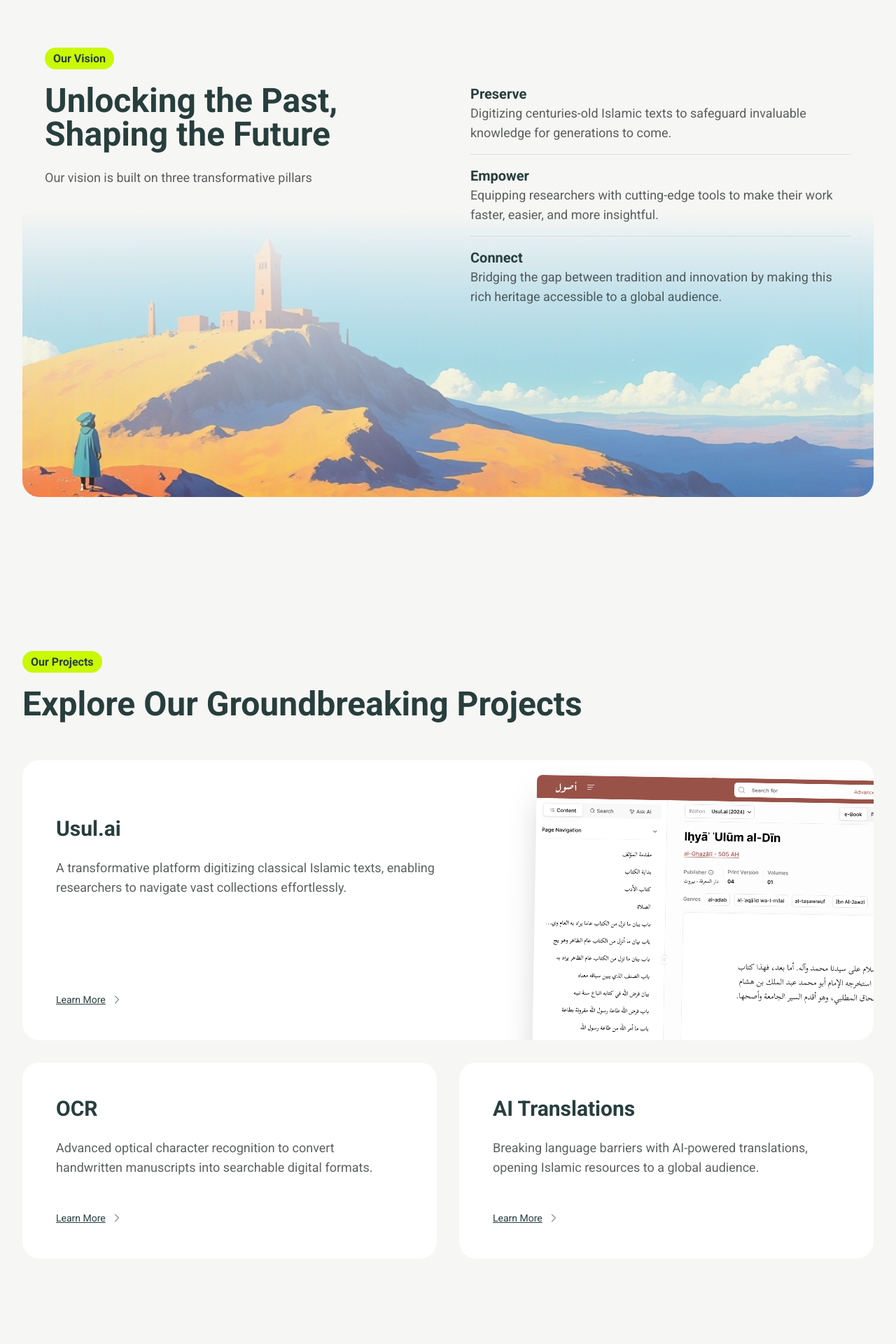
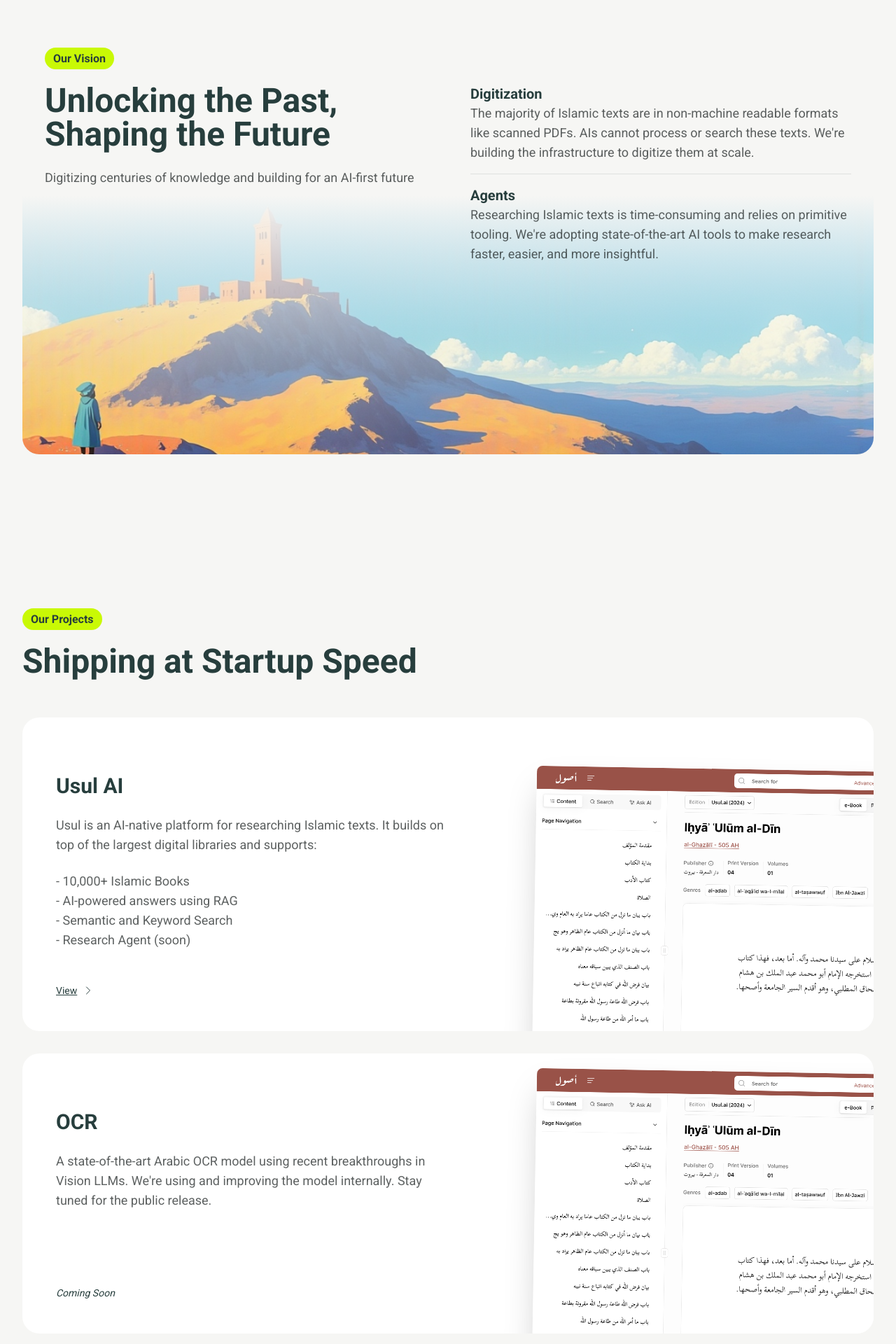
Before and after one commit to seemorg/digitalseem.org, a Next.js app: page / in a window 1280 px wide. Shown: the part 720-2640 px from the top of the page at 70% size. Built offline with nearby package versions, Linux system fonts and the light colour scheme; a web font is replaced by a local one.

Commit message:
Copy updates

```diff
--- a/src/app/_components/hero.tsx
+++ b/src/app/_components/hero.tsx
@@ -2,24 +2,24 @@
 import { Button } from "@/components/ui/button";
 import { PlayIcon } from "@heroicons/react/24/outline";
 import Navbar from "@/components/layout/navbar";
-
+import Image from "next/image";
 export default function Hero() {
   return (
     <section className="relative isolate flex min-h-[80vh] w-full items-center justify-center">
-      {/* <Image
+      <Image
         src="/images/hero.jpeg"
         alt="Hero"
         width={1443}
         height={887}
         className="absolute inset-0 -z-[2] h-full w-full object-cover"
-      /> */}
-      <video
+      />
+      {/* <video
         src="/images/hero-video.mp4"
         autoPlay
         muted
-        loop
+        // loop
         className="absolute inset-0 -z-[2] h-full w-full object-cover"
-      />
+      /> */}
 
       {/* <div className="absolute inset-0 -z-[1] bg-[#273E3D] opacity-50" /> */}
       <div className="absolute inset-0 -z-[1] bg-[#132A29] opacity-55" />
@@ -27,21 +27,19 @@
       <Navbar variant="overlay" />
 
       <div className="flex max-w-xl flex-col items-center text-white">
-        <Logo className="w-32" />
+        <Logo className="w-16" />
         <h1 className="mt-6 text-center font-scheherazade text-6xl font-bold">
-          New Era in Islamic Law Research
+          The Future of Islamic Knowledge
         </h1>
-
-        <p className="mt-6 max-w-sm text-center">
-          Preserving centuries of wisdom and transforming the way researchers
-          access Islamic Law.
+        <p className="mt-6 max-w-[460px] text-center">
+          We&apos;re an applied research lab pioneering Islamic knowledge access through cutting-edge AI
         </p>
 
         <div className="mt-6 flex items-center gap-4 font-bold">
           <Button size="lg">Our Projects</Button>
           <Button variant="blur" className="gap-1" size="lg">
             <PlayIcon className="h-5 w-5" />
-            Play
+            Play Video
           </Button>
         </div>
       </div>
--- a/src/app/_components/our-vision.tsx
+++ b/src/app/_components/our-vision.tsx
@@ -5,20 +5,21 @@
 
 const vision = [
   {
-    title: "Preserve",
+    title: "Digitization",
     description:
-      "Digitizing centuries-old Islamic texts to safeguard invaluable knowledge for generations to come.",
+      "The majority of Islamic texts are in non-machine readable formats like scanned PDFs. AIs cannot process or search these texts. We're building the infrastructure to digitize them at scale.",
   },
   {
-    title: "Empower",
+    title: "Agents",
     description:
-      "Equipping researchers with cutting-edge tools to make their work faster, easier, and more insightful.",
+      "Researching Islamic texts is time-consuming and relies on primitive tooling. We're adopting state-of-the-art AI tools to make research faster, easier, and more insightful.",
   },
-  {
-    title: "Connect",
-    description:
-      "Bridging the gap between tradition and innovation by making this rich heritage accessible to a global audience.",
-  },
+  // {
+  //   title: "Accessibility",
+  //   description:
+  //     "Researching Islamic texts is time-consuming and relies on primitive tooling. We're adopting state-of-the-art AI tools to make research faster, easier, and more insightful.",
+  // },
+
 ];
 
 export default function OurVision() {
@@ -42,11 +43,19 @@
 
           <div className="mt-6 flex flex-col gap-16 sm:flex-row">
             <div className="flex-1">
+              {/* <h2 className="text-5xl font-bold text-primary-foreground">
+                Bring centuries of Islamic knowledge to the AI age.
+              </h2> */}
+              {/* <h2 className="text-5xl font-bold text-primary-foreground">
+                Put Islamic knowledge at the forefront of the AI revolution
+              </h2> */}
               <h2 className="text-5xl font-bold text-primary-foreground">
                 Unlocking the Past, Shaping the Future
               </h2>
+
+
               <p className="mt-6 text-lg text-secondary">
-                Our vision is built on three transformative pillars
+                Digitizing centuries of knowledge and building for an AI-first future
               </p>
             </div>
 
--- a/src/app/_components/projects.tsx
+++ b/src/app/_components/projects.tsx
@@ -11,7 +11,7 @@
       <Container>
         <Pill>Our Projects</Pill>
         <h2 className="mt-6 text-5xl font-bold text-primary-foreground">
-          Explore Our Groundbreaking Projects
+          Shipping at Startup Speed
         </h2>
 
         <div className="mt-14 grid grid-cols-1 gap-8 md:grid-cols-2">
@@ -19,23 +19,63 @@
             <div className="flex h-full flex-col lg:w-1/2 lg:justify-between">
               <div>
                 <h3 className="mt-8 text-3xl font-bold text-primary-foreground">
-                  Usul.ai
+                  Usul AI
                 </h3>
 
                 <p className="mt-6 text-lg text-secondary">
-                  A transformative platform digitizing classical Islamic texts,
-                  enabling researchers to navigate vast collections
-                  effortlessly.
+                  Usul is an AI-native platform for researching Islamic texts. It builds on top of the largest digital libraries and supports:
+                </p>
+                {/* bullets */}
+                <ul className="mt-6 text-lg text-secondary">
+                  <li>- 10,000+ Islamic Books</li>
+                  <li>- AI-powered answers using RAG</li>
+                  <li>- Semantic and Keyword Search</li>
+                  <li>- Research Agent (soon)</li>
+                </ul>
+              </div>
+
+              <a
+                className="flex w-fit items-center gap-2 text-sm text-primary-foreground underline mt-12"
+                target="_blank"
+                href="https://usul.ai"
+              >
+                View
+                <ChevronRightIcon className="h-4 w-4" />
+              </a>
+            </div>
+
+            <div className="h-[200px] xs:h-[250px] md:h-[280px] lg:hidden" />
+
+            <Image
+              src="/images/usul-screenshot.png"
+              alt="Usul screenshot"
+              width={746}
+              height={466}
+              className={cn(
+                "absolute bottom-0 translate-y-[30%] rounded-lg shadow-2xl sm:translate-y-[40%] lg:translate-y-[20%]",
+                "right-0 translate-x-[15%] rotate-1 lg:translate-x-[35%]",
+              )}
+            />
+          </BentoCard>
+          <BentoCard className="relative flex min-h-[400px] flex-col overflow-hidden md:col-span-2">
+            <div className="flex h-full flex-col lg:w-1/2 lg:justify-between">
+              <div>
+                <h3 className="mt-8 text-3xl font-bold text-primary-foreground">
+                  OCR
+                </h3>
+
+                <p className="mt-6 text-lg text-secondary">
+                  A state-of-the-art Arabic OCR model using recent breakthroughs in Vision LLMs. We&apos;re using and improving the model internally. Stay tuned for the public release.
                 </p>
               </div>
 
               <a
-                className="flex w-fit items-center gap-2 text-sm text-primary-foreground underline"
-                target="_blank"
-                href="https://usul.ai"
+                className="flex w-fit items-center gap-2 text-sm text-primary-foreground italic mt-12"
+                // target="_blank"
+                // href="https://usul.ai"
               >
-                Learn More
-                <ChevronRightIcon className="h-4 w-4" />
+                Coming Soon
+                {/* <ChevronRightIcon className="h-4 w-4" /> */}
               </a>
             </div>
 
@@ -54,40 +94,39 @@
           </BentoCard>
 
           <BentoCard>
-            <h3 className="text-3xl font-bold text-primary-foreground">OCR</h3>
+            <h3 className="text-3xl font-bold text-primary-foreground">
+              Core Corpus
+            </h3>
 
             <p className="mt-6 text-lg text-secondary">
-              Advanced optical character recognition to convert handwritten
-              manuscripts into searchable digital formats.
+              Working with shcolars to identify the most important works in each Islamic disclipline. We make sure that these texts are digitally accessible and have the correct metadata.
             </p>
 
             <a
               className="mt-12 flex w-fit items-center gap-2 text-sm text-primary-foreground underline"
               target="_blank"
-              href="https://usul.ai"
+              href="https://airtable.com/appQaVgXPdGXuG5Fx/shrdSmSCOeTMmw3aq"
             >
-              Learn More
+              View
               <ChevronRightIcon className="h-4 w-4" />
             </a>
           </BentoCard>
-
           <BentoCard>
             <h3 className="text-3xl font-bold text-primary-foreground">
               AI Translations
             </h3>
 
             <p className="mt-6 text-lg text-secondary">
-              Breaking language barriers with AI-powered translations, opening
-              Islamic resources to a global audience.
+              Make Islamic texts accessible to people worldwide. AIs are still unable to reliably translate texts while being true to the source. We&apos;re tackling this once the technology matures.
             </p>
 
             <a
-              className="mt-12 flex w-fit items-center gap-2 text-sm text-primary-foreground underline"
-              target="_blank"
-              href="https://usul.ai"
+              className="flex w-fit items-center gap-2 text-sm text-primary-foreground italic mt-12"
+            // target="_blank"
+            // href="https://usul.ai"
             >
-              Learn More
-              <ChevronRightIcon className="h-4 w-4" />
+              Future Project
+              {/* <ChevronRightIcon className="h-4 w-4" /> */}
             </a>
           </BentoCard>
         </div>
--- a/src/app/_components/team.tsx
+++ b/src/app/_components/team.tsx
@@ -12,6 +12,27 @@
 
 const team = [
   {
+    name: "Adnan Zulfiqar",
+    title: "Board Member",
+    description:
+      "Adnan specializes in Islamic and criminal law. He drafted criminal codes for Maldives and Somalia.",
+    image: "/images/team/adnan.png",
+  },
+  {
+    name: "Intisar Rabb",
+    title: "Board Member",
+    description:
+      "Intisar is a Law professor at Harvard. She leads SHARIAsource and the Program in Islamic Law.",
+    image: "/images/team/intisar.png",
+  },
+  {
+    name: "Zeki Mokhtarzada",
+    title: "Board Member",
+    description:
+      "Zeki is an entrepreneur with deep technical expertise. He co-founded Freewebs and Truebill.",
+    image: "/images/team/zeki.png",
+  },
+  {
     name: "Abdellatif Abdelfattah",
     title: "CEO",
     description:
@@ -22,7 +43,7 @@
     name: "Mohamed Lamine",
     title: "Head of Design",
     description:
-      "Lamine is a designer with a passion for creating user-friendly and intuitive designs.",
+      "Mohamed was the design lead at Thmanyah, he consults with startups to build 0 to 1 products",
     image: "/images/team/lamine.png",
   },
   {
@@ -59,28 +80,7 @@
     description:
       "Ahmed holds a PhD. from Al-Azhar university. He leads the digitization team and efforts.",
     image: "/images/team/ahmed-aktan.png",
-  },
-  {
-    name: "Adnan Zulfiqar",
-    title: "Board Member",
-    description:
-      "Adnan specializes in Islamic and criminal law. He drafted criminal codes for Maldives and Somalia.",
-    image: "/images/team/adnan.png",
-  },
-  {
-    name: "Intisar Rabb",
-    title: "Board Member",
-    description:
-      "Intisar is a Law professor at Harvard. She leads SHARIAsource and the Program in Islamic Law.",
-    image: "/images/team/intisar.png",
-  },
-  {
-    name: "Zeki Mokhtarzada",
-    title: "Board Member",
-    description:
-      "Zeki is an entrepreneur with deep technical expertise. He co-founded Freewebs and Truebill.",
-    image: "/images/team/zeki.png",
-  },
+  }
 ];
 
 export default function Team() {
@@ -90,13 +90,12 @@
         <Pill>Team</Pill>
         <div className="mt-6 flex flex-col gap-6 md:flex-row md:items-center md:justify-between">
           <h2 className="max-w-md text-5xl font-bold text-primary-foreground">
-            Meet the Experts Behind the Mission
+            Meet the Team Behind our Mission
           </h2>
 
           <p className="max-w-lg text-lg text-secondary md:border-l-2 md:border-primary-background md:pl-6">
-            Our team of experts from Harvard, UPenn, and Quran.com is bridging
-            tradition and technology to make Islamic knowledge accessible
-            worldwide.
+            {/* Our team comes from Harvard, UPenn, Twitter, and Quran.com. We&apos;re working at the intersection of technology and Islamic research. Join our team. */}
+            We&apos;re a group of technologists and scholars bringing expertise from Harvard, UPenn, Twitter, and Quran.com working at the intersection of AI and Islamic research.
           </p>
         </div>
 
--- a/src/app/_components/transformation.tsx
+++ b/src/app/_components/transformation.tsx
@@ -10,16 +10,14 @@
 
           <div className="sm:max-w-[60%] md:max-w-[50%]">
             <h2 className="text-4xl font-bold">
-              Be Part of the Transformation
+              Be an Early Supporter
             </h2>
             <p className="mt-3 text-lg">
-              Your support helps us preserve Islamic heritage and create tools
-              that empower researchers globally. Together, we can open new doors
-              for discovery.
+              Your support helps us build the foundation of Islamic knowledge in an AI-first world. We&apos;re working to ensure that the tradition doesn&apos;t get left behind.
             </p>
             <div className="mt-8 flex items-center gap-4">
-              <Button>Donate</Button>
-              <Button variant="blur">Learn More</Button>
+              <Button>Get in Touch</Button>
+              <Button variant="blur">Donate</Button>
             </div>
           </div>
 
--- a/src/components/layout/footer.tsx
+++ b/src/components/layout/footer.tsx
@@ -97,8 +97,8 @@
   return (
     <footer className="mt-8 sm:mt-12 lg:mt-16">
       <Container>
-        <div className="border-secondary/10 border-t pb-8 pt-8 sm:pt-12 lg:pt-16">
-          <div className="text-primary-foreground xl:grid xl:grid-cols-3 xl:gap-8">
+        <div className="border-secondary/10  pb-8 pt-8 sm:pt-12 lg:pt-16">
+          {/* <div className="text-primary-foreground xl:grid xl:grid-cols-3 xl:gap-8">
             <Logo className="h-9" />
 
             <div className="mt-16 grid grid-cols-2 gap-8 xl:col-span-2 xl:mt-0">
@@ -175,15 +175,14 @@
                 </div>
               </div>
             </div>
-          </div>
+          </div> */}
           <div className="border-secondary/10 mt-16 border-t pt-8 sm:mt-20 lg:mt-24 lg:flex lg:items-center lg:justify-between">
             <div>
               <h3 className="text-sm/6 font-semibold text-gray-900">
                 Subscribe to our newsletter
               </h3>
               <p className="mt-2 text-sm/6 text-gray-600">
-                The latest news, articles, and resources, sent to your inbox
-                weekly.
+                Receive updates when we have announcements. No spam ever.
               </p>
             </div>
             <form className="mt-6 sm:flex sm:max-w-md lg:mt-0">
@@ -209,7 +208,7 @@
           </div>
           <div className="border-secondary/10 mt-8 border-t pt-8 md:flex md:items-center md:justify-between">
             <div className="flex gap-x-6 md:order-2">
-              {navigation.social.map((item) => (
+              {/* {navigation.social.map((item) => (
                 <a
                   key={item.name}
                   href={item.href}
@@ -218,11 +217,14 @@
                   <span className="sr-only">{item.name}</span>
                   <item.icon aria-hidden="true" className="size-6" />
                 </a>
-              ))}
+              ))} */}
+              {/* mailto: contact@digitalseem.org */}
+              <a href="mailto:contact@digitalseem.org" className="text-secondary hover:text-gray-800">
+                contact@digitalseem.org
+              </a>
             </div>
             <p className="text-secondary mt-8 text-sm/6 md:order-1 md:mt-0">
-              Seemore is a registered 501(c)3 non-profit dedicated to advancing
-              the accessibility of Islamic law research.
+              Seemore Foundation is a 501(c)3 pending non-profit.
             </p>
           </div>
         </div>
--- a/src/components/layout/navbar.tsx
+++ b/src/components/layout/navbar.tsx
@@ -46,7 +46,7 @@
 
         <div className="flex flex-1 items-center justify-end gap-4 font-bold">
           <Button variant={variant === "overlay" ? "blur" : "outline"}>
-            Donate
+            Contact
           </Button>
           <Button className="hidden sm:flex">Projects</Button>
           <Button
```
